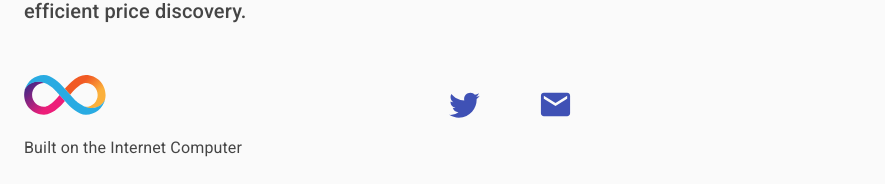
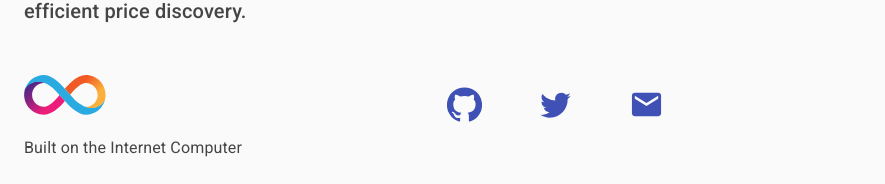
Before and after one commit to ferMartz/overchute-site, a React (Vite) app: page / in a window 1280 px wide. Shown: the part 566-750 px from the top of the page, without its empty margins (0-885 px from the left). Built offline with nearby package versions, Linux system fonts and the light colour scheme.

Commit message:
add github link

```diff
--- a/src/App.jsx
+++ b/src/App.jsx
@@ -1,4 +1,5 @@
 import React, { useState } from "react";
+import Link from "@material-ui/core/Link";
 import Container from "@material-ui/core/Container";
 import Box from "@material-ui/core/Box";
 import Typography from "@material-ui/core/Typography";
@@ -6,11 +7,13 @@ import Grid from "@material-ui/core/Grid";
 import IconButton from "@material-ui/core/IconButton";
 import Twitter from "@material-ui/icons/Twitter";
 import Mail from "@material-ui/icons/Mail";
+import Github from "@material-ui/icons/Github";
 
 import FullLogo from "./logo-full.png";
 import Dfinity from "./dfinity_logo.svg";
 
 function App() {
+  const preventDefault = (event) => event.preventDefault();
   return (
     <Box>
       <Container>
@@ -54,16 +57,26 @@ function App() {
               />
             </Grid>
             <Grid item xs={6} sm={6} md={6} lg={4}>
+              <Link href="https://github.com/Overchute" target="_blank">
+                <IconButton
+                  color="primary"
+                  aria-label="upload picture"
+                  component="span"
+                >
+                  <Github fontSize="large" />
+                </IconButton>
+              </Link>
               <IconButton
                 color="primary"
-                aria-label="upload picture"
+                aria-label="twitter picture"
                 component="span"
+                style={{ marginLeft: "2rem" }}
               >
                 <Twitter fontSize="large" />
               </IconButton>
               <IconButton
                 color="primary"
-                aria-label="upload picture"
+                aria-label="mail picture"
                 component="span"
                 style={{ marginLeft: "2rem" }}
               >
```
